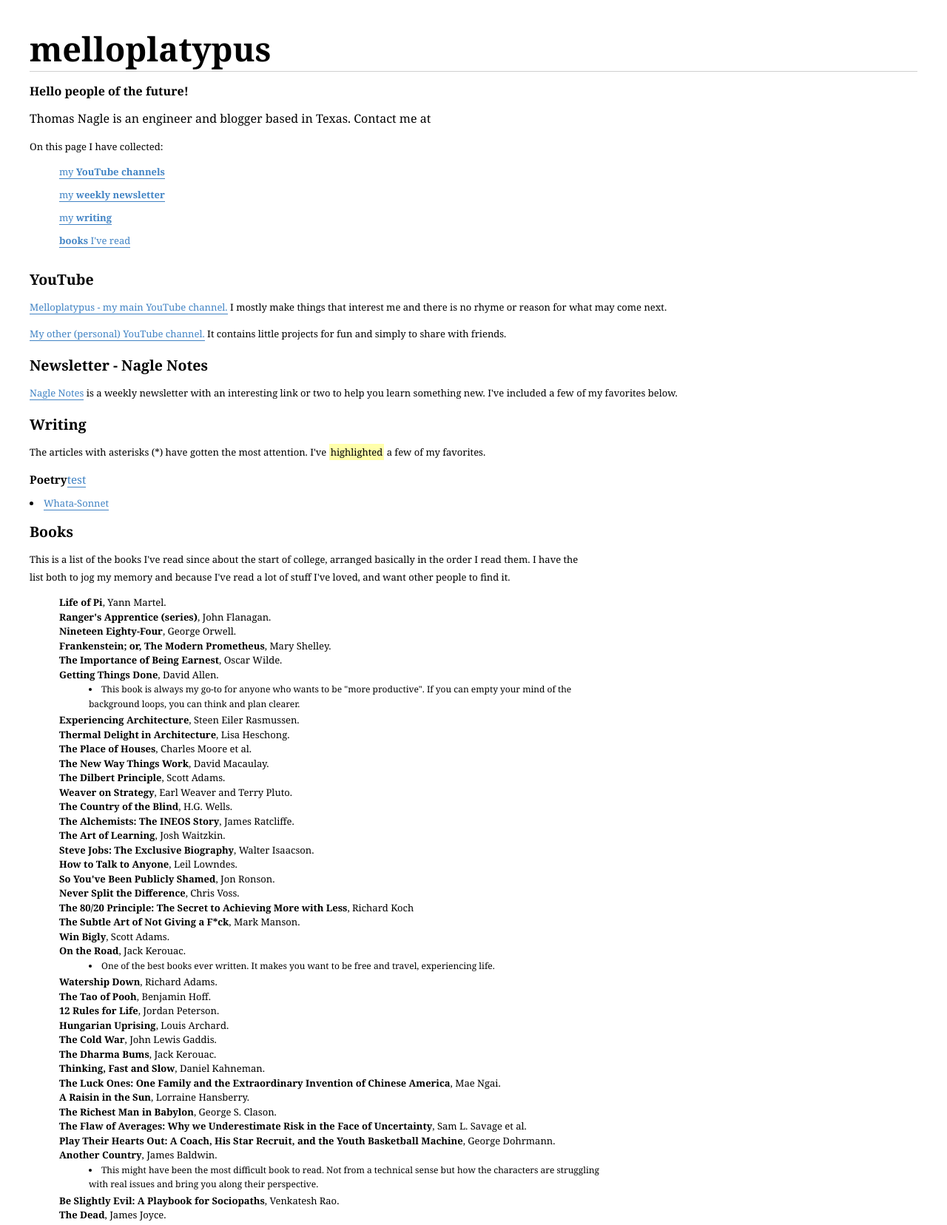
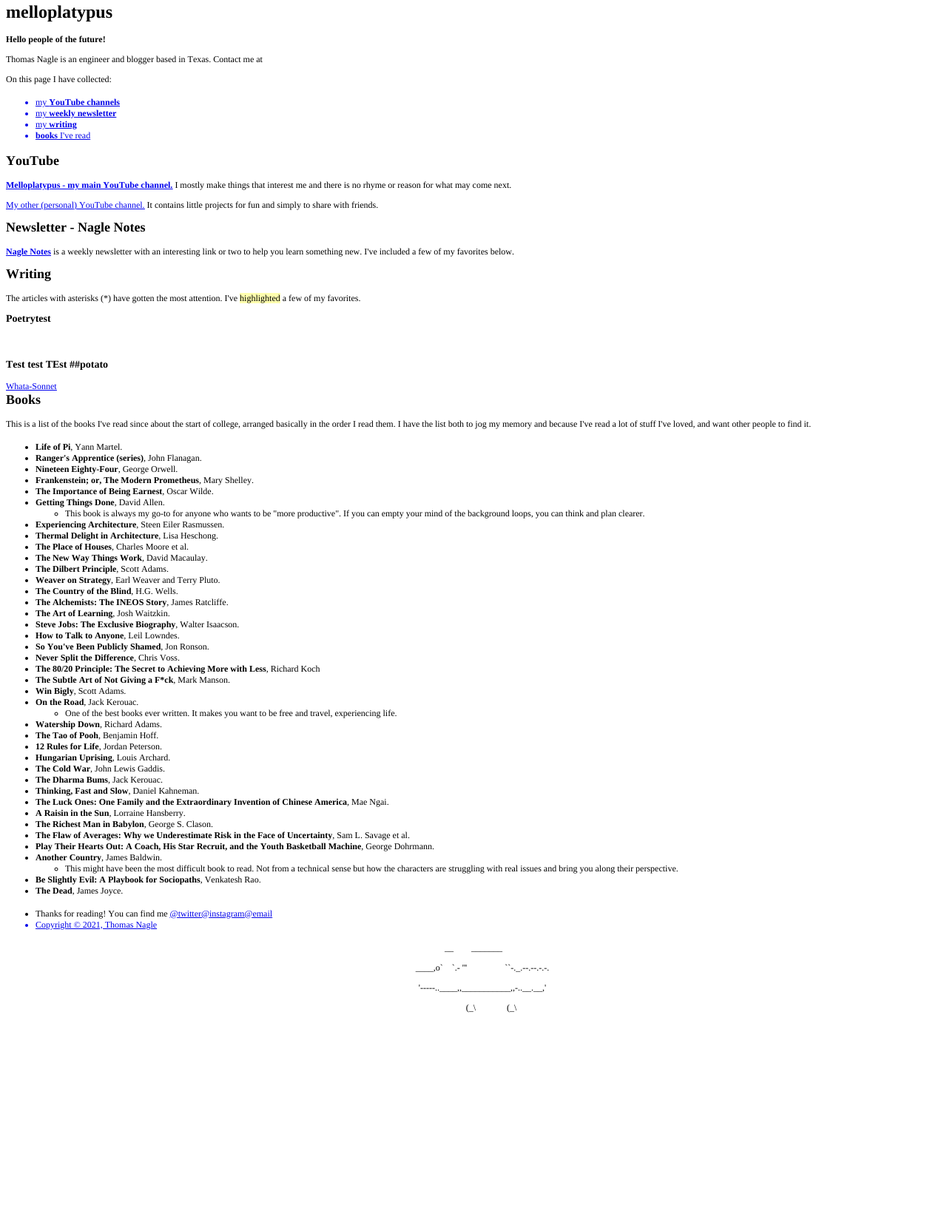
Before and after one commit to melloplatypus/melloplatypus_website, a plain HTML site: page index.html in a window 1280 px wide. Shown: the part 5-1661 px from the top of the page at 74% size. After the commit the page ends 1387 px from the top, so only its background shows below. Drawn offline with Linux system fonts and the light colour scheme.

Commit message:
first edit

```diff
--- a/index.html
+++ b/index.html
@@ -1,113 +1,111 @@
-<!DOCTYPE HTML PUBLIC "-//W3C//DTD HTML 4.01 Transitional//EN"
-	"http://www.w3.org/TR/html4/loose.dtd">
+<!DOCTYPE html PUBLIC "-//W3C//DTD HTML 4.01//EN" "http://www.w3.org/TR/html4/strict.dtd">
 <html>
 <head>
-		<meta http-equiv="Content-type" content="text/html" charset="utf-8"></meta>
-		<title>melloplatypus</title>
-		<link rel="stylesheet" type="text/css" media="screen" href="style.css" />
-		<link rel="icon" href="favicon.ico">
-		<meta name="description" content="melloplatypus is the internet home for Thomas Nagle">
-		<meta name="viewport" content="user-scalable=no" />
+  <meta http-equiv="Content-Type" content="text/html; charset=utf-8">
+  <meta http-equiv="Content-Style-Type" content="text/css">
+  <title></title>
+  <meta name="Description" content="melloplatypus is the internet home for Thomas Nagle">
+  <meta name="Generator" content="Cocoa HTML Writer">
+  <meta name="CocoaVersion" content="2487.5">
+  <style type="text/css">
+    p.p2 {margin: 0.0px 0.0px 12.0px 0.0px; font: 12.0px Times; -webkit-text-stroke: #000000}
+    p.p3 {margin: 0.0px 0.0px 0.0px 0.0px; font: 12.0px Times; color: #0000e9; -webkit-text-stroke: #0000e9}
+    p.p8 {margin: 0.0px 0.0px 12.0px 0.0px; text-align: center; font: 12.0px Times; -webkit-text-stroke: #000000}
+    p.p9 {margin: 0.0px 0.0px 12.0px 0.0px; text-align: center; font: 12.0px 'Lucida Grande'; -webkit-text-stroke: #000000}
+    li.li3 {margin: 0.0px 0.0px 0.0px 0.0px; font: 12.0px Times; color: #0000e9; -webkit-text-stroke: #0000e9}
+    li.li7 {margin: 0.0px 0.0px 0.0px 0.0px; font: 12.0px Times; -webkit-text-stroke: #000000}
+    span.s1 {font-kerning: none}
+    span.s2 {-webkit-text-stroke: 0px #000000}
+    span.s3 {text-decoration: underline ; font-kerning: none}
+    span.s4 {text-decoration: underline ; font-kerning: none; color: #0000e9; -webkit-text-stroke: 0px #0000e9}
+    span.s5 {font-kerning: none; background-color: rgba(255, 255, 11, 0.33)}
+    span.s6 {font: 12.0px Times; text-decoration: underline ; font-kerning: none; color: #0000e9; -webkit-text-stroke: 0px #0000e9}
+    span.s7 {font: 12.0px 'Lucida Grande'; font-kerning: none}
+    span.s8 {font: 12.0px Times; font-kerning: none}
+    ul.ul1 {list-style-type: disc}
+    ul.ul2 {list-style-type: circle}
+  </style>
 </head>
 <body>
-	<h1 style="background-image:url(hammock.png)">melloplatypus</h1>
-
-		<div id="description" itemscope itemtype="http://data-vocabulary.org/Person">
-			<p><strong>Hello people of the future!</strong></p>
-			<p>Thomas Nagle is an engineer and blogger based in Texas.
-			<span id="contactme">Contact me at
-			<!--script type="text/javascript">
-			</script></span> <span id="mailme" style="display: none;"><script type="text/javascript">
-
-			Figure out how to put your email up without typing it (look at jsomers for inspiration
-			-->
-			</span> </p>
-  		</div>
-
-			<p>On this page I have collected:</p>
-				<ul style="margin-bottom: 30px;">
-					<li><a href="#youtube">my <strong>YouTube channels</strong></a></li>
-					<li><a href="#newsletter">my <strong>weekly newsletter</strong></a></li>
-					<li><a href="#writing">my <strong>writing</strong></a></li>
-					<li><a href="#books"><strong>books</strong> I've read</a></li>
+<h1 style="margin: 0.0px 0.0px 16.1px 0.0px; font: 24.0px Times; -webkit-text-stroke: #000000"><span class="s1"><b>melloplatypus</b></span></h1>
+<p class="p2"><span class="s1"><b>Hello people of the future!</b></span></p>
+<p class="p2"><span class="s1">Thomas Nagle is an engineer and blogger based in Texas. Contact me at</span></p>
+<p class="p2"><span class="s1">On this page I have collected:</span></p>
+<ul class="ul1">
+  <li class="li3"><span class="s2"></span><span class="s3">my <b>YouTube channels</b></span></li>
+  <li class="li3"><span class="s2"></span><span class="s3">my <b>weekly newsletter</b></span></li>
+  <li class="li3"><span class="s2"></span><span class="s3">my <b>writing</b></span></li>
+  <li class="li3"><span class="s2"><b></b></span><span class="s3"><b>books</b> I've read</span></li>
 </ul>
-
-		<a name="youtube"></a>
-		<h2>YouTube</h2>
-		<p><strong><a href="https://www.youtube.com/channel/UClqKhYcy09OHCguu5p1QJAA">Melloplatypus - my main YouTube channel.</a></strong> I mostly make things that interest me and there is no rhyme or reason for what may come next.</p>
-		<p><a href="https://www.youtube.com/channel/UCJXEJjfjNFOjQEBF_vNQ-kA">My other (personal) YouTube channel.</a> It contains little projects for fun and simply to share with friends.</p>
-		<a name="newsletter"></a>
-		<h2>Newsletter - <strong>Nagle Notes</strong></h2>
-		<p><strong><a href="https://nagle.life">Nagle Notes</a></strong> is a weekly newsletter with an interesting link or two to help you learn something new. I've included a few of my favorites below.</p>
-		<a name="writing"></a>
-		<h2>Writing</h2>
-		<p>The articles with asterisks (*) have gotten the most attention. I've <span style="background-color: rgba(255, 255, 0, 0.33); padding: 2px;">highlighted</span> a few of my favorites.</p>
-		<h3>Poetry<a href+"/poems">test</a></h3>
-		<li><a href="poems/whata-sonnet">Whata-Sonnet</li>
-		<a name="books"></a>
-		<h2>Books</h2>
-			<p class="narrowish">This is a list of the books I've read since about the start of college, arranged basically in the order I read them. I have the list both to jog my memory and because I've read a lot of stuff I've loved, and want other people to find it.</p>
-			<ul class="booky_list">
-				<li><strong>Life of Pi</strong>, Yann Martel.</li>
-				<li><strong>Ranger's Apprentice (series)</strong>, John Flanagan.</li>
-				<li><strong>Nineteen Eighty-Four</strong>, George Orwell.</li>
-				<li><strong>Frankenstein; or, The Modern Prometheus</strong>, Mary Shelley.</li>
-				<li><strong>The Importance of Being Earnest</strong>, Oscar Wilde.</li>
-				<li><strong>Getting Things Done</strong>, David Allen.</li>
-					<ul>
-						<li>This book is always my go-to for anyone who wants to be "more productive". If you can empty your mind of the background loops, you can think and plan clearer.</li>
+<h2 style="margin: 0.0px 0.0px 14.9px 0.0px; font: 18.0px Times; -webkit-text-stroke: #000000"><span class="s1"><b>YouTube</b></span></h2>
+<p class="p2"><span class="s4"><a href="https://www.youtube.com/channel/UClqKhYcy09OHCguu5p1QJAA"><b>Melloplatypus - my main YouTube channel.</b></a></span><span class="s1"> I mostly make things that interest me and there is no rhyme or reason for what may come next.</span></p>
+<p class="p2"><span class="s4"><a href="https://www.youtube.com/channel/UCJXEJjfjNFOjQEBF_vNQ-kA">My other (personal) YouTube channel.</a></span><span class="s1"> It contains little projects for fun and simply to share with friends.</span></p>
+<h2 style="margin: 0.0px 0.0px 14.9px 0.0px; font: 18.0px Times; -webkit-text-stroke: #000000"><span class="s1"><b>Newsletter - Nagle Notes</b></span></h2>
+<p class="p2"><span class="s4"><a href="https://nagle.life/"><b>Nagle Notes</b></a></span><span class="s1"> is a weekly newsletter with an interesting link or two to help you learn something new. I've included a few of my favorites below.</span></p>
+<h2 style="margin: 0.0px 0.0px 14.9px 0.0px; font: 18.0px Times; -webkit-text-stroke: #000000"><span class="s1"><b>Writing</b></span></h2>
+<p class="p2"><span class="s1">The articles with asterisks (*) have gotten the most attention. I've </span><span class="s5">highlighted</span><span class="s1"> a few of my favorites.</span></p>
+<h3 style="margin: 0.0px 0.0px 14.0px 0.0px; font: 14.0px Times; -webkit-text-stroke: #000000"><span class="s1"><b>Poetrytest<span class="Apple-converted-space"> </span></b></span></h3>
+<h3 style="margin: 0.0px 0.0px 14.0px 0.0px; font: 14.0px Times; -webkit-text-stroke: #000000; min-height: 18.0px"><span class="s1"><b></b></span><br></h3>
+<h3 style="margin: 0.0px 0.0px 14.0px 0.0px; font: 14.0px Times; -webkit-text-stroke: #000000"><span class="s1"><b>Test test TEst ##potato</b></span></h3>
+<p class="p3"><span class="s3"><a href="file:///Users/thomasnagle/Desktop/Website%20files/poems/whata-sonnet">Whata-Sonnet</a></span></p>
+<h2 style="margin: 0.0px 0.0px 14.9px 0.0px; font: 18.0px Times; -webkit-text-stroke: #000000"><span class="s1"><b>Books</b></span></h2>
+<p class="p2"><span class="s1">This is a list of the books I've read since about the start of college, arranged basically in the order I read them. I have the list both to jog my memory and because I've read a lot of stuff I've loved, and want other people to find it.</span></p>
+<ul class="ul1">
+  <li class="li7"><span class="s2"><b></b></span><span class="s1"><b>Life of Pi</b>, Yann Martel.</span></li>
+  <li class="li7"><span class="s2"><b></b></span><span class="s1"><b>Ranger's Apprentice (series)</b>, John Flanagan.</span></li>
+  <li class="li7"><span class="s2"><b></b></span><span class="s1"><b>Nineteen Eighty-Four</b>, George Orwell.</span></li>
+  <li class="li7"><span class="s2"><b></b></span><span class="s1"><b>Frankenstein; or, The Modern Prometheus</b>, Mary Shelley.</span></li>
+  <li class="li7"><span class="s2"><b></b></span><span class="s1"><b>The Importance of Being Earnest</b>, Oscar Wilde.</span></li>
+  <li class="li7"><span class="s2"><b></b></span><span class="s1"><b>Getting Things Done</b>, David Allen.</span></li>
+  <ul class="ul2">
+    <li class="li7"><span class="s2"></span><span class="s1">This book is always my go-to for anyone who wants to be "more productive". If you can empty your mind of the background loops, you can think and plan clearer.</span></li>
   </ul>
-				<li><strong>Experiencing Architecture</strong>, Steen Eiler Rasmussen.</li>
-				<li><strong>Thermal Delight in Architecture</strong>, Lisa Heschong.</li>
-				<li><strong>The Place of Houses</strong>, Charles Moore et al.</li>
-				<li><strong>The New Way Things Work</strong>, David Macaulay.</li>
-				<li><strong>The Dilbert Principle</strong>, Scott Adams.</li>
-				<li><strong>Weaver on Strategy</strong>, Earl Weaver and Terry Pluto.</li>
-				<li><strong>The Country of the Blind</strong>, H.G. Wells.</li>
-				<li><strong>The Alchemists: The INEOS Story</strong>, James Ratcliffe.</li>
-				<li><strong>The Art of Learning</strong>, Josh Waitzkin.</li>
-				<li><strong>Steve Jobs: The Exclusive Biography</strong>, Walter Isaacson.</li>
-				<li><strong>How to Talk to Anyone</strong>, Leil Lowndes.</li>
-				<li><strong>So You've Been Publicly Shamed</strong>, Jon Ronson.</li>
-				<li><strong>Never Split the Difference</strong>, Chris Voss.</li>
-				<li><strong>The 80/20 Principle: The Secret to Achieving More with Less</strong>, Richard Koch</li>
-				<li><strong>The Subtle Art of Not Giving a F*ck</strong>, Mark Manson.</li>
-				<li><strong>Win Bigly</strong>, Scott Adams.</li>
-				<li><strong>On the Road</strong>, Jack Kerouac.</li>
-					<ul>
-						<li>One of the best books ever written. It makes you want to be free and travel, experiencing life.</li>
+  <li class="li7"><span class="s2"><b></b></span><span class="s1"><b>Experiencing Architecture</b>, Steen Eiler Rasmussen.</span></li>
+  <li class="li7"><span class="s2"><b></b></span><span class="s1"><b>Thermal Delight in Architecture</b>, Lisa Heschong.</span></li>
+  <li class="li7"><span class="s2"><b></b></span><span class="s1"><b>The Place of Houses</b>, Charles Moore et al.</span></li>
+  <li class="li7"><span class="s2"><b></b></span><span class="s1"><b>The New Way Things Work</b>, David Macaulay.</span></li>
+  <li class="li7"><span class="s2"><b></b></span><span class="s1"><b>The Dilbert Principle</b>, Scott Adams.</span></li>
+  <li class="li7"><span class="s2"><b></b></span><span class="s1"><b>Weaver on Strategy</b>, Earl Weaver and Terry Pluto.</span></li>
+  <li class="li7"><span class="s2"><b></b></span><span class="s1"><b>The Country of the Blind</b>, H.G. Wells.</span></li>
+  <li class="li7"><span class="s2"><b></b></span><span class="s1"><b>The Alchemists: The INEOS Story</b>, James Ratcliffe.</span></li>
+  <li class="li7"><span class="s2"><b></b></span><span class="s1"><b>The Art of Learning</b>, Josh Waitzkin.</span></li>
+  <li class="li7"><span class="s2"><b></b></span><span class="s1"><b>Steve Jobs: The Exclusive Biography</b>, Walter Isaacson.</span></li>
+  <li class="li7"><span class="s2"><b></b></span><span class="s1"><b>How to Talk to Anyone</b>, Leil Lowndes.</span></li>
+  <li class="li7"><span class="s2"><b></b></span><span class="s1"><b>So You've Been Publicly Shamed</b>, Jon Ronson.</span></li>
+  <li class="li7"><span class="s2"><b></b></span><span class="s1"><b>Never Split the Difference</b>, Chris Voss.</span></li>
+  <li class="li7"><span class="s2"><b></b></span><span class="s1"><b>The 80/20 Principle: The Secret to Achieving More with Less</b>, Richard Koch</span></li>
+  <li class="li7"><span class="s2"><b></b></span><span class="s1"><b>The Subtle Art of Not Giving a F*ck</b>, Mark Manson.</span></li>
+  <li class="li7"><span class="s2"><b></b></span><span class="s1"><b>Win Bigly</b>, Scott Adams.</span></li>
+  <li class="li7"><span class="s2"><b></b></span><span class="s1"><b>On the Road</b>, Jack Kerouac.</span></li>
+  <ul class="ul2">
+    <li class="li7"><span class="s2"></span><span class="s1">One of the best books ever written. It makes you want to be free and travel, experiencing life.</span></li>
   </ul>
-				<li><strong>Watership Down</strong>, Richard Adams.</li>
-				<li><strong>The Tao of Pooh</strong>, Benjamin Hoff.</li>
-				<li><strong>12 Rules for Life</strong>, Jordan Peterson.</li>
-				<li><strong>Hungarian Uprising</strong>, Louis Archard.</li>
-				<li><strong>The Cold War</strong>, John Lewis Gaddis.</li>
-				<li><strong>The Dharma Bums</strong>, Jack Kerouac.</li>
-				<li><strong>Thinking, Fast and Slow</strong>, Daniel Kahneman.</li>
-				<li><strong>The Luck Ones: One Family and the Extraordinary Invention of Chinese America</strong>, Mae Ngai.</li>
-				<li><strong>A Raisin in the Sun</strong>, Lorraine Hansberry.</li>
-				<li><strong>The Richest Man in Babylon</strong>, George S. Clason.</li>
-				<li><strong>The Flaw of Averages: Why we Underestimate Risk in the Face of Uncertainty</strong>, Sam L. Savage et al.</li>
-				<li><strong>Play Their Hearts Out: A Coach, His Star Recruit, and the Youth Basketball Machine</strong>, George Dohrmann.</li>
-				<li><strong>Another Country</strong>, James Baldwin.</li>
-					<ul>
-						<li>This might have been the most difficult book to read. Not from a technical sense but how the characters are struggling with real issues and bring you along their perspective.</li>
+  <li class="li7"><span class="s2"><b></b></span><span class="s1"><b>Watership Down</b>, Richard Adams.</span></li>
+  <li class="li7"><span class="s2"><b></b></span><span class="s1"><b>The Tao of Pooh</b>, Benjamin Hoff.</span></li>
+  <li class="li7"><span class="s2"><b></b></span><span class="s1"><b>12 Rules for Life</b>, Jordan Peterson.</span></li>
+  <li class="li7"><span class="s2"><b></b></span><span class="s1"><b>Hungarian Uprising</b>, Louis Archard.</span></li>
+  <li class="li7"><span class="s2"><b></b></span><span class="s1"><b>The Cold War</b>, John Lewis Gaddis.</span></li>
+  <li class="li7"><span class="s2"><b></b></span><span class="s1"><b>The Dharma Bums</b>, Jack Kerouac.</span></li>
+  <li class="li7"><span class="s2"><b></b></span><span class="s1"><b>Thinking, Fast and Slow</b>, Daniel Kahneman.</span></li>
+  <li class="li7"><span class="s2"><b></b></span><span class="s1"><b>The Luck Ones: One Family and the Extraordinary Invention of Chinese America</b>, Mae Ngai.</span></li>
+  <li class="li7"><span class="s2"><b></b></span><span class="s1"><b>A Raisin in the Sun</b>, Lorraine Hansberry.</span></li>
+  <li class="li7"><span class="s2"><b></b></span><span class="s1"><b>The Richest Man in Babylon</b>, George S. Clason.</span></li>
+  <li class="li7"><span class="s2"><b></b></span><span class="s1"><b>The Flaw of Averages: Why we Underestimate Risk in the Face of Uncertainty</b>, Sam L. Savage et al.</span></li>
+  <li class="li7"><span class="s2"><b></b></span><span class="s1"><b>Play Their Hearts Out: A Coach, His Star Recruit, and the Youth Basketball Machine</b>, George Dohrmann.</span></li>
+  <li class="li7"><span class="s2"><b></b></span><span class="s1"><b>Another Country</b>, James Baldwin.</span></li>
+  <ul class="ul2">
+    <li class="li7"><span class="s2"></span><span class="s1">This might have been the most difficult book to read. Not from a technical sense but how the characters are struggling with real issues and bring you along their perspective.</span></li>
   </ul>
-				<li><strong>Be Slightly Evil: A Playbook for Sociopaths</strong>, Venkatesh Rao.</li>
-				<li><strong>The Dead</strong>, James Joyce.</li>
-			</ul><!-- booksend endbooks -->
-
-	<div id="footer">
-		<ul id="footer_nav_2" class="footer_nav">
-			<li>Thanks for reading! You can find me <a href="https://twitter.com/Melloplatypus">@twitter</a><a href="https://instagram.com/Melloplatypus">@instagram</a><a href="mailto:melloplatypus@gmail.com">@email</a></li>
-			<li><a href="#">Copyright © 2021, Thomas Nagle</a></li>
+  <li class="li7"><span class="s2"><b></b></span><span class="s1"><b>Be Slightly Evil: A Playbook for Sociopaths</b>, Venkatesh Rao.</span></li>
+  <li class="li7"><span class="s2"><b></b></span><span class="s1"><b>The Dead</b>, James Joyce.</span></li>
 </ul>
-		<center>
-		<p style="line-height:3px"> __&emsp;&emsp;_______ </p>
-		<p style="line-height:3px"> &emsp;&emsp;____,o`&emsp;`.- '''&emsp;&emsp;&emsp;&emsp;&nbsp;``-._.--.--.-.-. </p>
-		<p style="line-height:3px">&emsp;&emsp;'-----..____,,___________,,-..__.__,' </p>
-		<p style="line-height:3px">&emsp;&emsp;&emsp;&emsp;(_\&emsp;&emsp;&emsp;&ensp;(_\ </p>
-		</center>
-	</div>
+<ul class="ul1">
+  <li class="li7"><span class="s2"></span><span class="s1">Thanks for reading! You can find me <a href="https://twitter.com/Melloplatypus"><span class="s6">@twitter</span></a><a href="https://instagram.com/Melloplatypus"><span class="s6">@instagram</span></a><a href="mailto:melloplatypus@gmail.com"><span class="s6">@email</span></a></span></li>
+  <li class="li3"><span class="s2"></span><span class="s3">Copyright © 2021, Thomas Nagle</span></li>
+</ul>
+<p class="p8"><span class="s1">__</span><span class="s7">  </span><span class="s1">_______</span></p>
+<p class="p8"><span class="s7">  </span><span class="s1">____,o`</span><span class="s7"> </span><span class="s1">`.- '''</span><span class="s7">    </span><span class="s1"> ``-._.--.--.-.-.</span></p>
+<p class="p8"><span class="s7">  </span><span class="s1">'-----..____,,___________,,-..__.__,'</span></p>
+<p class="p9"><span class="s1">    </span><span class="s8">(_\</span><span class="s1">    </span><span class="s8">(_\</span></p>
 </body>
 </html>
```
Also changed, not shown: 1 other file. Lines whose indentation alone changed are shown as unchanged.
